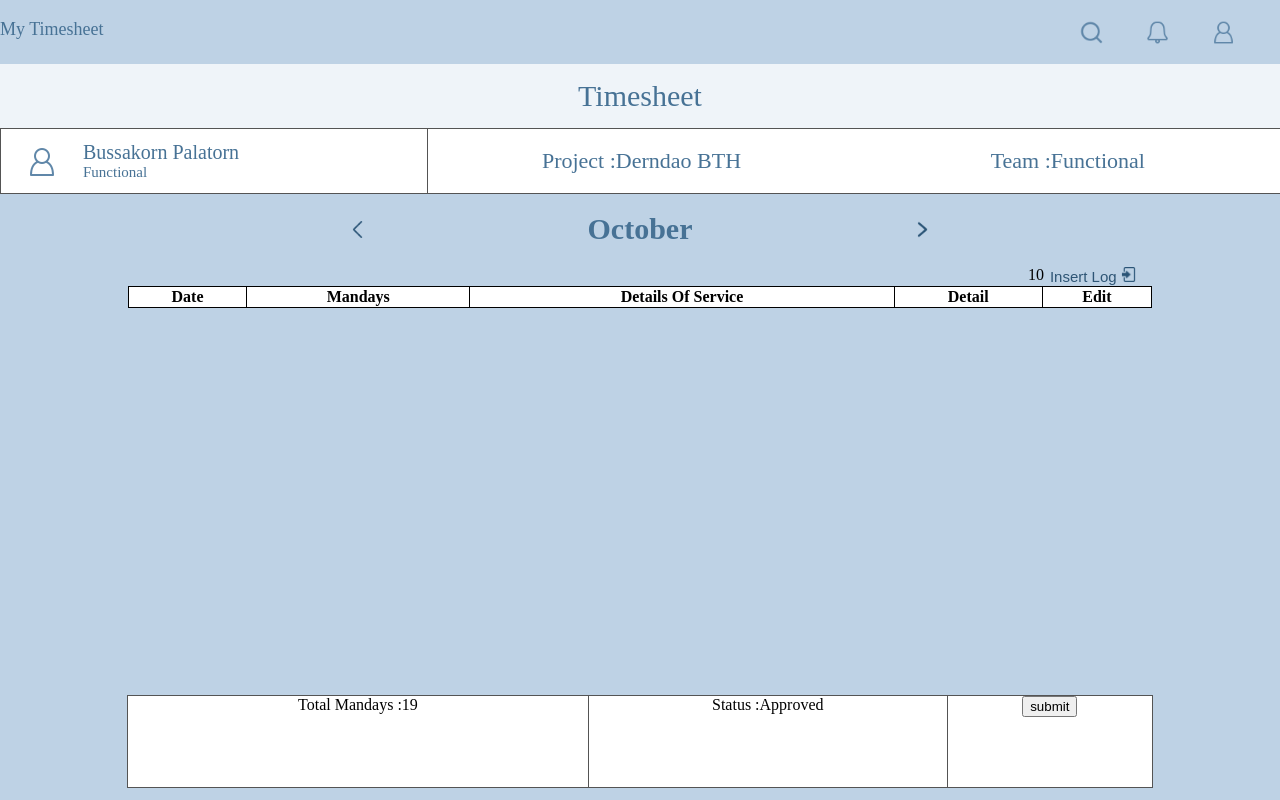
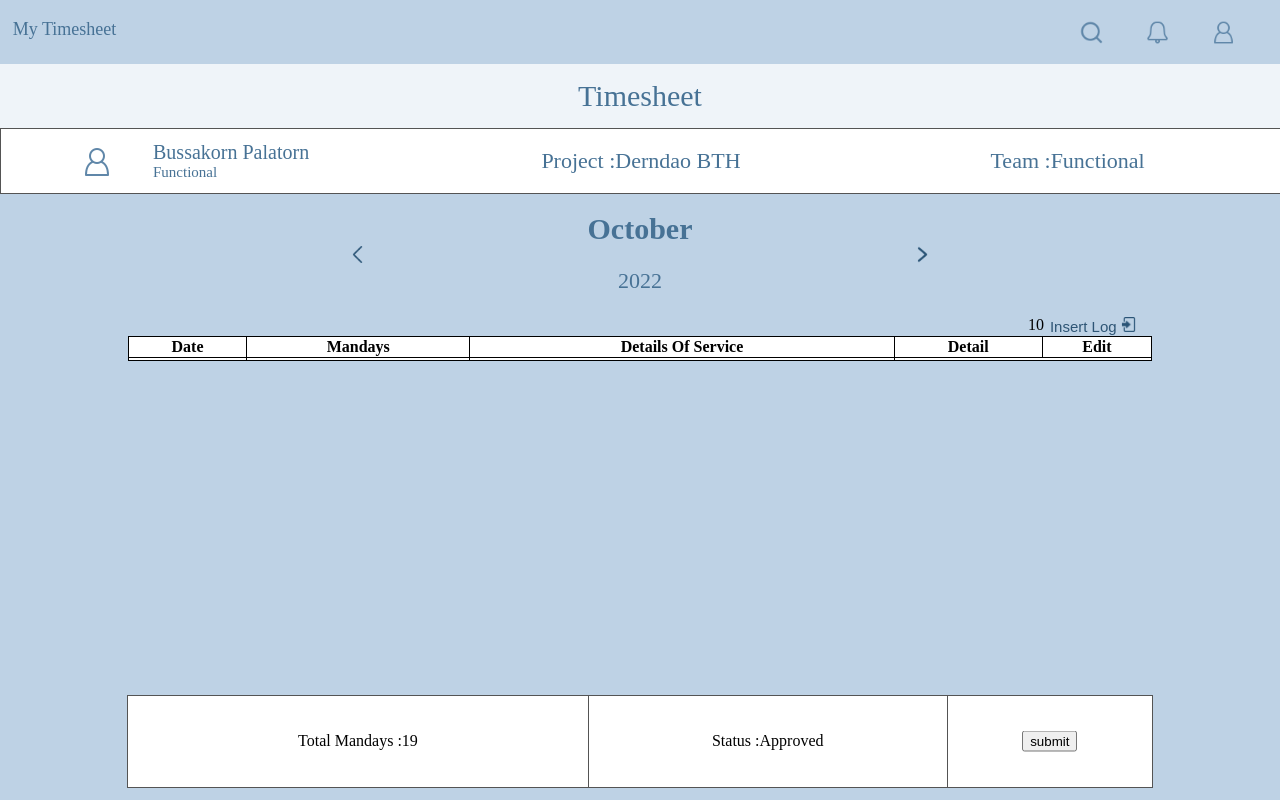
Before and after one commit to KantaphongP/E-HR_System, a PHP site: page / in a window 1280 px wide. Run offline with PHP 8.4, Linux system fonts and the light colour scheme; data comes from the database, SQL or seed files in the repository; lists and menus that the app fills with data are empty.

Commit message:
Update timesheet.php

```diff
--- a/views/timesheet/timesheet.php
+++ b/views/timesheet/timesheet.php
@@ -1,6 +1,7 @@
 <style>
 body{
     font-family : 'Segoe UI Semibold' ;
+    z-index: 0;
 }
 .navbar {
     position: fixed ;
@@ -72,9 +73,7 @@ body{
 .filbar .user{
     width: 33.33%;
     display : flex ;
-    border-style: solid;
-    border-width: 0 1px 0 0;
-    border-color: #545454;
+
 }
 .filbar .user .ublock{
     display : flex;
@@ -83,7 +82,7 @@ body{
     transform: translateY(-50%);
 }
 .filbar .user .icon{
-    margin: 5 25 0 25;
+    margin: 5 40 0 80;
 }
 .filbar .user .info{
     display : flex;
@@ -196,6 +195,24 @@ tr:nth-child(even) {
     border-width: 0 1px 0 0;
     border-color: #545454;
 }
+.tot {
+    display: flex;
+    position: absolute;
+    top: 50%;
+    transform: translateY(-50%);
+}
+.stat {
+    display: flex;
+    position: absolute;
+    top: 50%;
+    transform: translateY(-50%);
+}
+.submit .tt {
+    display: flex;
+    position: absolute;
+    top: 50%;
+    transform: translateY(-50%);
+}
 .total .tt {
     position: relative ;
     display: grid;
@@ -217,6 +234,27 @@ tr:nth-child(even) {
     display : flex ;
     justify-content: center;
 }
+
+.popup {
+    background : rgba(0, 0, 0, 0.6);
+    width : 100%;
+    height : 100%;
+    position : absolute;
+    top : 0;
+    left: 0;
+    display: none;
+    justify-content : center;
+    align-items: center ;
+}
+.popup-content{
+    height : 50%;
+    width : 50%;
+    background : #fff;
+    padding : 20px;
+    border-radius: 5px;
+    position: relative;
+}
+
 </style>
 <html>
     <header>
@@ -225,7 +263,10 @@ tr:nth-child(even) {
     <body style="background-color:BED2E5;">
 
     <div class="navbar">
-        <a>My Timesheet</a>
+        <div class="appli">
+
+            <a style="margin : 0 0 0 1%">My Timesheet</a>
+        </div>
         <ul>
             <li><button class="button"><img src="search.png" height ="25" width="25" /></li>
             <li><button class="button"><img src="notification.png" height ="25" width="25" /></button></li>
@@ -274,27 +315,34 @@ tr:nth-child(even) {
         <div class="cal">
             <div class ="month">
                 <div class ="pre"><button class ="prev"><img src="leftarrow.png" height ="25" width="25" /></button></div>
-            <div class ="mon"><h1></h1></div>
+                <div class ="mon">
+                <div class ="dt">
+                <h1></h1>
+                <p style="text-align: center;"></p>
+                </div>
+                </div>
                 <div class ="nex"><button class ="next"><img src="rightarrow.png" height ="25" width="25" /></button></div>
             </div>
             <div class ="func">
                 <a></a>
-                <button>Insert Log <img src="insert.png" height ="15" width="15" margin="0 0 0 1%"/></button>
+                <button class="button" id="button">Insert Log <img src="insert.png" height ="15" width="15" margin="0 0 0 1%"/></button>
             </div>
             <div class ="table" style="position: relative";>
                 <table style="width: 100%">
-                <tr>
-                    <th>Date</th>
-                    <th>Mandays</th>
-                    <th>Details Of Service</th>
-                    <th>Detail</th>
-                    <th>Edit</th>
-                </tr>
+                <tr><th>Date</th><th>Mandays</th><th>Details Of Service</th><th>Detail</th><th>Edit</th></tr>
+                <?php /*foreach($detail_List as $detail)*/
+                {
+                    echo "
+                    <tr><td></td><td></td><td></td>
+                    </tr>";
+                }
+                ?>
                 </table>
             </div>
         </div>
         <div class="sum">
             <div class="total">
+                <div class="tot">
                     <div class ="tt">
                         <a>Total Mandays : </a>
                     </div>
@@ -302,12 +350,15 @@ tr:nth-child(even) {
                     <?php echo " 19" ?>
                     </div>
                 </div>
+            </div>
             <div class="status">
+                <div class="stat">
                     <div class ="tt">
                         <a>Status : </a>
                     </div>
                     <div class ="appr">
                         <?php echo " Approved" ?>
+                    </div>
                 </div>
             </div>
             <div class="submit">
@@ -318,8 +369,47 @@ tr:nth-child(even) {
 
         </div>
     </div>
+    <div class ="popup">
+        <div class="popup-content">
+            <form method="get" action="">
+                <div class="head">
+                <h>Insert Work Log</h>
+                </div>
+                <div class="create">
+                <p>Date :<a></a></p>
+                <p>Timesheet Information</p>
+                <p>Timesheet ID : <?php echo "2209BTHFUNF01"?></p>
+                <p>Name : <?php echo "Bussakorn Palatorn"?></p>
+                <p>Project : <?php echo "Derndao BTH"?></p>
+                <p>Team : <?php echo "Funtional"?></p>
 
+                <p>Details Of Service : <input type ="text" name="DOS"></p>
+                <p>Mandays : <input type ="text" name="MANDAY"></p>
+                <p>Notes : <input type ="text"name="NOTE"></p>
+
+                </div>
+                <div class="insertbutton">
+                    <button class ="ccbutton" id="ccbutton">cancel</button>
+                    <!--<input type="hidden" name="controller" value = "lecturer"/></div>-->
+                    <button class ="insbutton" id="insbutton" type="submit">insert</button>
+                </div>
+            </form>
+        </div>
+    </div>
     <script>
+        document.getElementById("button").addEventListener("click", function(){
+            document.querySelector(".popup").style.display="flex" ;
+        })
+
+        document.getElementById("ccbutton").addEventListener("click", function(){
+            document.querySelector(".popup").style.display="none" ;
+        })
+
+        document.getElementById("insbutton").addEventListener("click", function(){
+            document.querySelector(".popup").style.display="none" ;
+
+        })
+
         const date = new Date();
         const renderCalendar = () => {
         const months = [
@@ -339,6 +429,10 @@ tr:nth-child(even) {
         document.querySelector(".month h1").innerHTML = months[date.getMonth()];
         }
 
+        var datestring = date.getFullYear() +"-" + ("0"+(date.getMonth()+1)).slice(-2) + "-" + ("0" + date.getDate()).slice(-2) ;
+        document.querySelector(".create a").innerHTML = datestring ;
+
+        document.querySelector(".month p").innerHTML = date.getFullYear() ;
         document.querySelector(".func a").innerHTML = date.getMonth()+1 ;
 
         document.querySelector(".prev").addEventListener("click", () => {
@@ -351,6 +445,9 @@ tr:nth-child(even) {
         renderCalendar();
         });
 
+
+
+
         renderCalendar();
     </script>
 
```
Lines whose indentation alone changed are shown as unchanged.
